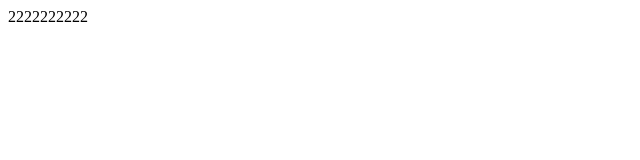
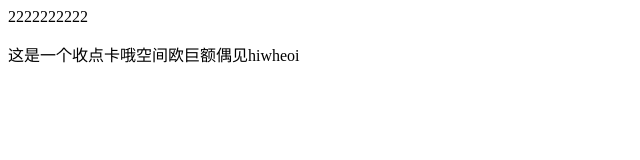
Before and after one commit to hcy1314520/hcy, a plain HTML site: page index.html in a window 1280 px wide. Shown: the whole page, without its empty margins (0-640 px from the left). Drawn offline with Linux system fonts and the light colour scheme.

Commit message:
first go

```diff
--- a/index.html
+++ b/index.html
@@ -6,5 +6,6 @@
 	</head>
 	<body>
 		2222222222
+		<p>这是一个收点卡哦空间欧巨额偶见hiwheoi</p>
 	</body>
 </html>
```
